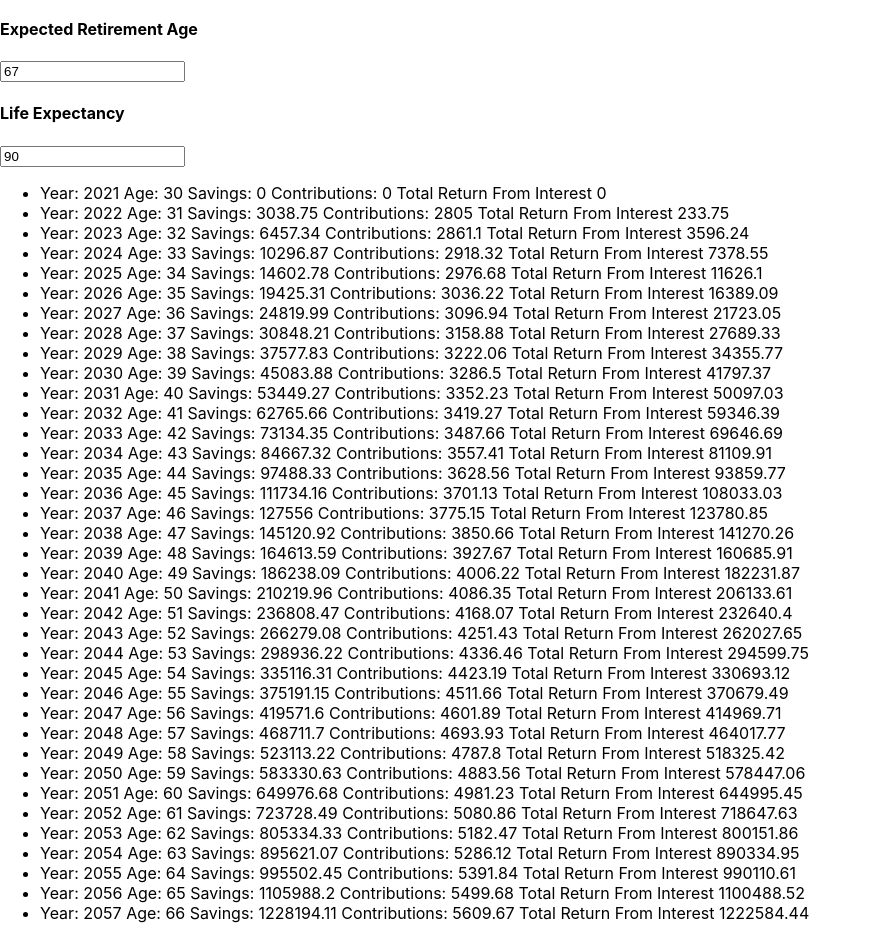
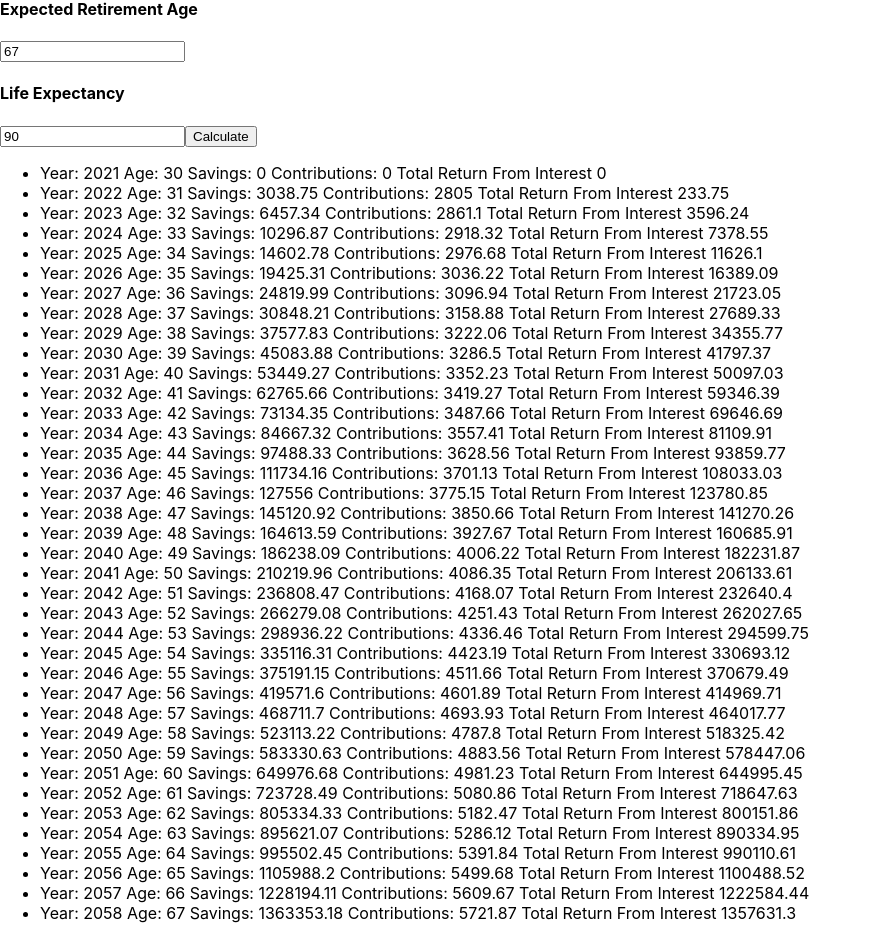
Before and after one commit to Stack-Industry-Project/self-industry-project, a React (Create React App) app in the folder client/: page / in a window 1280 px wide. Shown: the part 916-1842 px from the top of the page, without its empty margins (0-872 px from the left). Built offline with nearby package versions, Linux system fonts and the light colour scheme.

Commit message:
fix x in corner

```diff
--- a/client/public/index.html
+++ b/client/public/index.html
@@ -1,5 +1,6 @@
 <!DOCTYPE html>
 <html lang="en">
+
 <head>
   <meta charset="utf-8" />
   <link rel="apple-touch-icon" sizes="180x180" href="/apple-touch-icon.png">
@@ -9,11 +10,13 @@
   <link rel="mask-icon" href="/safari-pinned-tab.svg" color="#5bbad5">
   <meta name="msapplication-TileColor" content="#da532c">
   <meta name="theme-color" content="#ffffff">
-  </head>x
+</head>
+
 <body>
   <title>Self Retirement Calculator</title>
 
   <div id="root"></div>
 
 </body>
+
 </html>
--- a/client/src/components/calculator.jsx
+++ b/client/src/components/calculator.jsx
@@ -48,6 +48,7 @@ const Calculator = (props) => {
       <input value={calculationProperties.retirementAge} onChange={(event) => { setCalculationProperties({ ...calculationProperties, retirementAge: event.target.value }) }}></input>
       <h4>Life Expectancy</h4>
       <input value={calculationProperties.lifeExpectancy} onChange={(event) => { setCalculationProperties({ ...calculationProperties, lifeExpectancy: event.target.value }) }}></input>
+      <button type="button" onClick={(event) => { }}>Calculate</button>
 
       <ul>
         {savingsData.map(year => (
```
Lines whose indentation alone changed are shown as unchanged.
